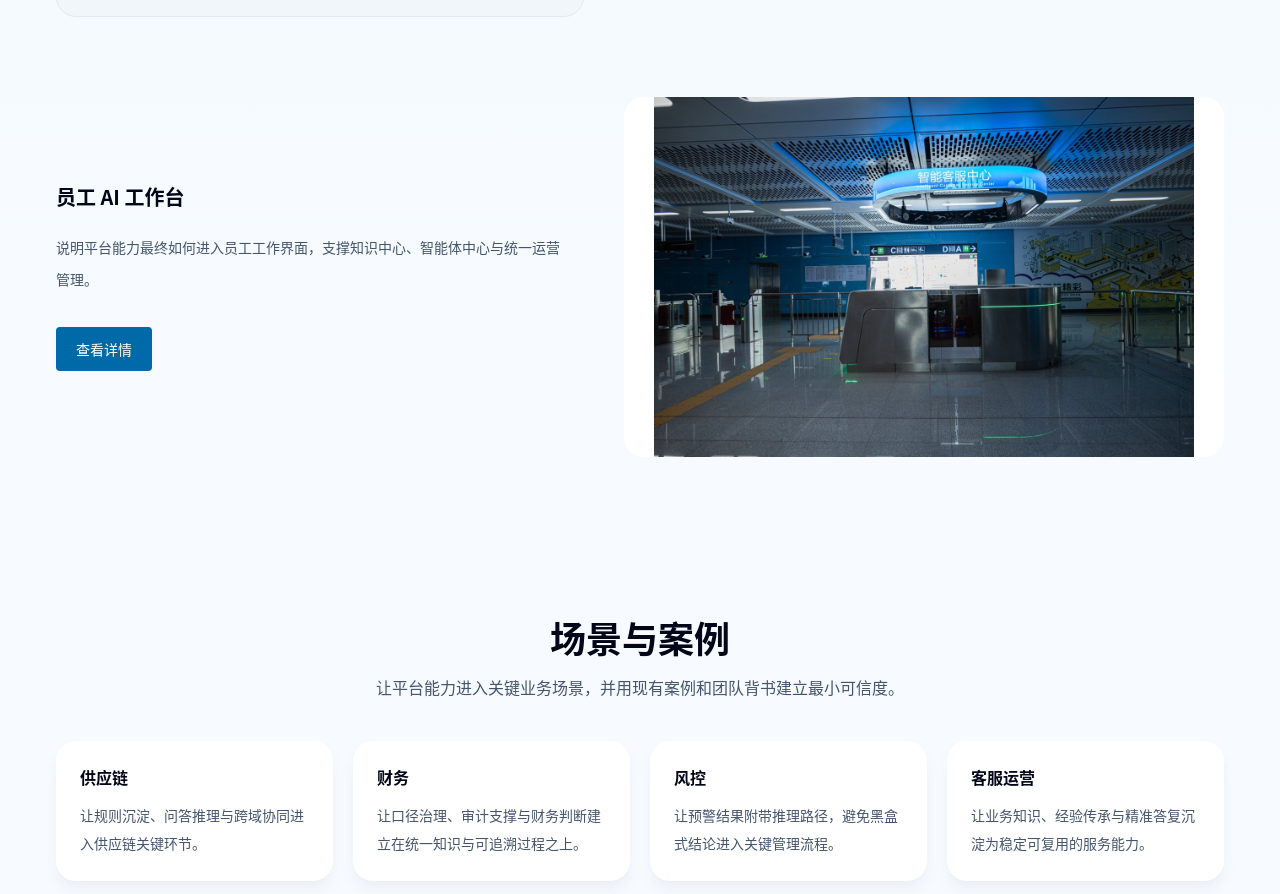
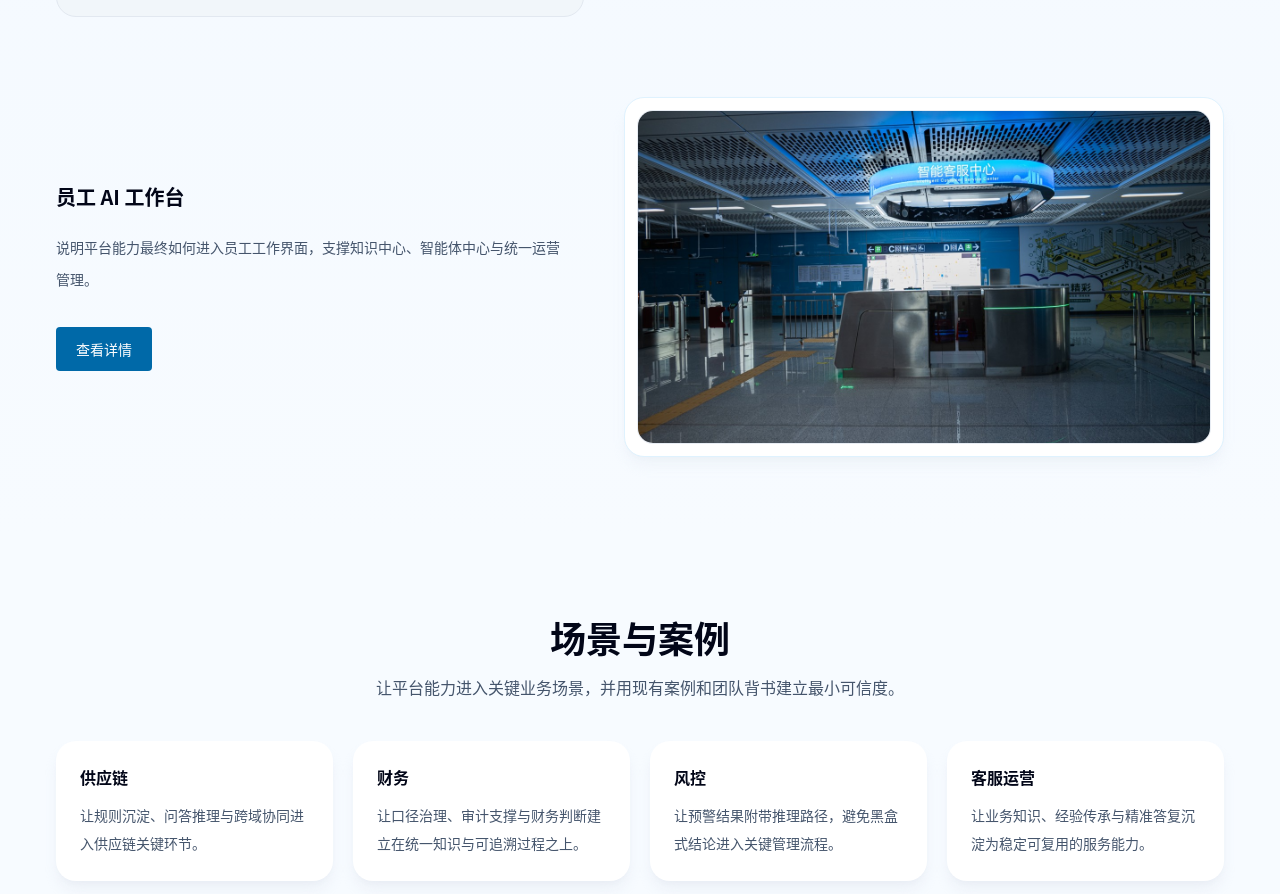
Before and after one commit to Shadowzzh/qidun-lisu, a Next.js app in the folder lisu-official-site/: page / in a window 1280 px wide. Shown: the part 3210-4104 px from the top of the page. Built offline with nearby package versions, Linux system fonts and the light colour scheme.

Commit message:
style: 调整首页入口图边框与填充

```diff
--- a/lisu-official-site/src/components/pages/home/home-visual.tsx
+++ b/lisu-official-site/src/components/pages/home/home-visual.tsx
@@ -33,7 +33,7 @@ function getFrameClassName(frame: HomeVisualFrame): string {
 }
 
 function getImageClassName(frame: HomeVisualFrame): string {
-  if (frame === "hero") {
+  if (frame === "hero" || frame === "feature") {
     return "object-cover";
   }
 
@@ -104,6 +104,23 @@ export function HomeVisual({ slot, className, sizes }: HomeVisualProps) {
     );
   }
 
+  if (slot.frame === "feature") {
+    return (
+      <div
+        data-testid={`home-visual-${slot.frame}`}
+        className={cn(
+          frameClassName,
+          "border border-sky-100 bg-white p-3 shadow-lg shadow-slate-200/40",
+          className,
+        )}
+      >
+        <div className="relative h-full w-full overflow-hidden rounded-[16px] border border-slate-200/80 bg-white">
+          <Image alt={slot.alt} className={getImageClassName(slot.frame)} fill sizes={sizes} src={slot.src} />
+        </div>
+      </div>
+    );
+  }
+
   return (
     <div data-testid={`home-visual-${slot.frame}`} className={cn(frameClassName, className)}>
       <Image alt={slot.alt} className={getImageClassName(slot.frame)} fill sizes={sizes} src={slot.src} />
```
Also changed, not shown: 1 other file (tests, documents, lock files or other folders).
